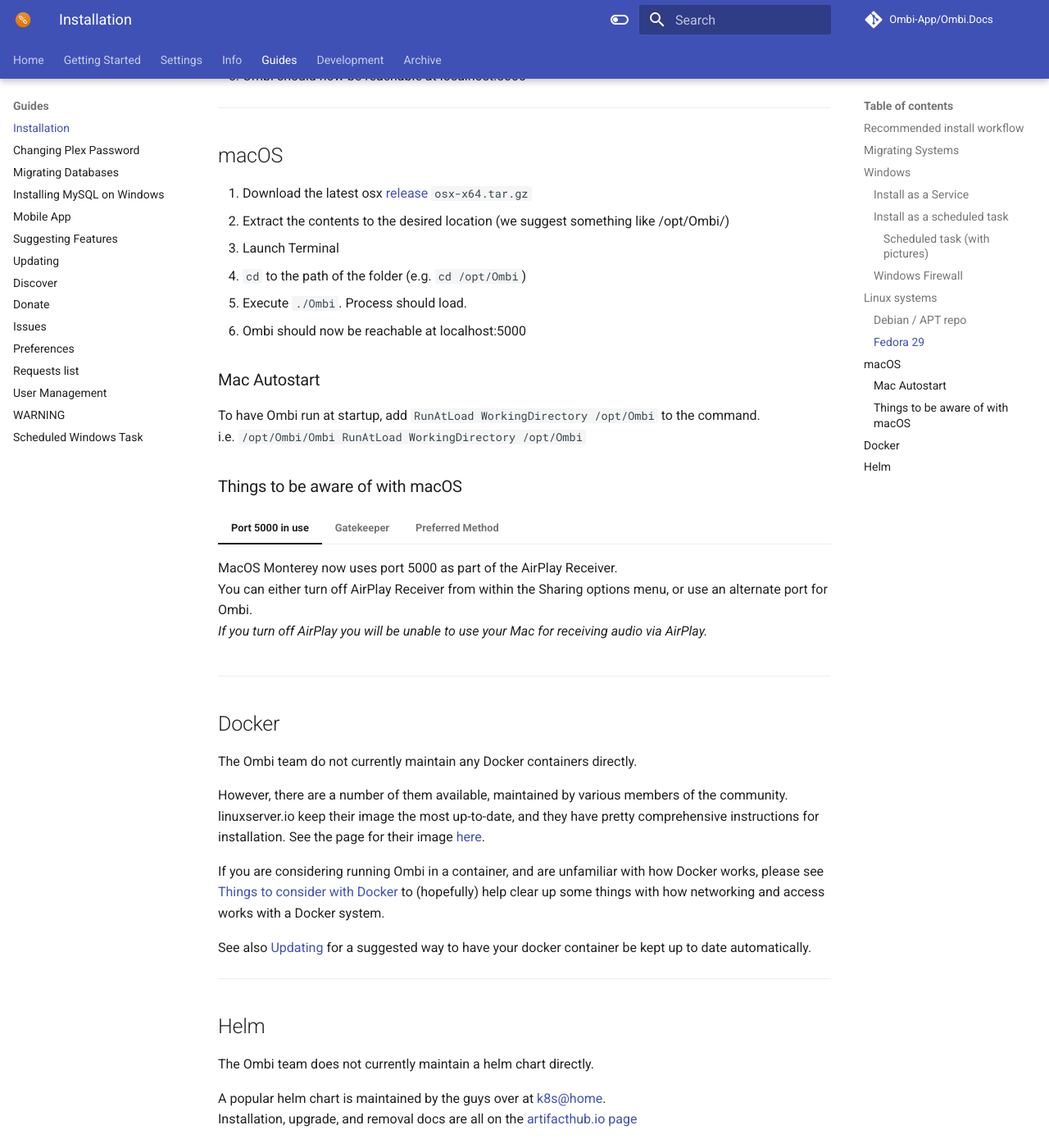
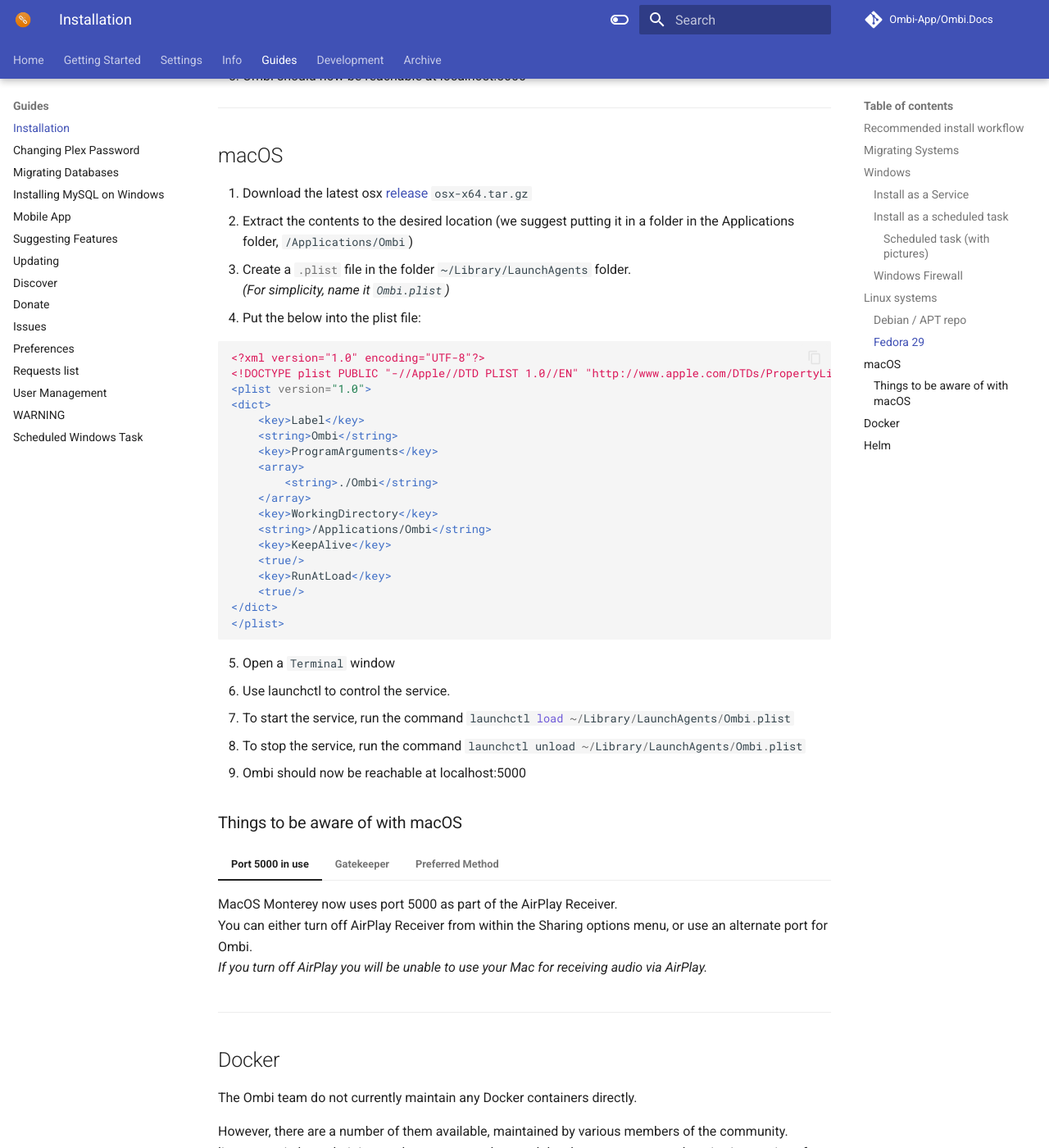
Before and after one commit to Ombi-app/Ombi.Docs, an MkDocs documentation site: the page built from docs/guides/installation.md, in a window 1280 px wide and 1400 px high, scrolled down 4771 px. Shown: the whole window at 82% size. Built offline with MkDocs 1.6.1 and Material for MkDocs 9.7.7, drawn with Linux system fonts in a browser that asks for light colours; comment, search, counter and statistics services are not loaded.

Commit message:
Adjust Mac guide to plist type

````diff
--- a/docs/guides/installation.md
+++ b/docs/guides/installation.md
@@ -45,14 +45,14 @@
     1. Download the latest `win10-xxx.zip` (x64 or x86 depends on your system) from [Ombi Releases](https://github.com/Ombi-app/Ombi/releases/latest)
     1. Right click the file > Properties > Unblock
     1. Extract the zip to your preferred directory.
-    __DO NOT__ place in the "Program Files" or "ProgramData" folders as the Ombi database will be locked.
+    **DO NOT** place in the "Program Files" or "ProgramData" folders as the Ombi database will be locked.
     1. Run Ombi.exe
 
 === "V4 (Develop)"
     1. Download the latest `win10-xxx.zip` (x64 or x86 depends on your system) from [Ombi Releases](https://github.com/Ombi-app/Ombi/releases)
     1. Right click the file > Properties > Unblock
     1. Extract the zip to your preferred directory.
-    __DO NOT__ place in the "Program Files" or "ProgramData" folders as the Ombi database will be locked.
+    **DO NOT** place in the "Program Files" or "ProgramData" folders as the Ombi database will be locked.
     1. Run Ombi.exe
 
 ### Install as a Service
@@ -163,7 +163,7 @@
     `sudo apt update && sudo apt install ombi`
 
 === "V4 (PackageCloud)"
-    _Note that this is for Ubuntu 20.xx onwards, and on the development branch, __and__ on the new repo._
+    _Note that this is for Ubuntu 20.xx onwards, and on the development branch, **and** on the new repo._
     1. Add the apt repository to the apt sources list:
     ```bash
     echo "deb [arch=amd64 signed-by=/usr/share/keyrings/ombi-archive-keyring.gpg] https://packagecloud.io/Ombi-app/Ombi/debian/ jessie main" | sudo tee /etc/apt/sources.list.d/ombi.list
@@ -175,7 +175,7 @@
     `sudo apt update && sudo apt install ombi`
 
 === "V4 Develop (PackageCloud)"
-    _Note that this is for Ubuntu 20.xx onwards, and on the development branch, __and__ on the new repo._
+    _Note that this is for Ubuntu 20.xx onwards, and on the development branch, **and** on the new repo._
     1. Add the apt repository to the apt sources list:
     ```bash
     echo "deb [arch=amd64 signed-by=/usr/share/keyrings/ombi-archive-keyring.gpg] https://packagecloud.io/Ombi-app/Ombi-Dev/debian/ jessie main" | sudo tee /etc/apt/sources.list.d/ombi.list
@@ -215,16 +215,37 @@
 ## macOS
 
 1. Download the latest osx [release](https://github.com/Ombi-app/Ombi/releases) `osx-x64.tar.gz`
-2. Extract the contents to the desired location (we suggest something like /opt/Ombi/)
-3. Launch Terminal
-4. `cd` to the path of the folder (e.g. `cd /opt/Ombi`)
-5. Execute `./Ombi`. Process should load.
-6. Ombi should now be reachable at localhost:5000
+2. Extract the contents to the desired location (we suggest putting it in a folder in the Applications folder, `/Applications/Ombi`)
+3. Create a `.plist` file in the folder `~/Library/LaunchAgents` folder.
+_(For simplicity, name it `Ombi.plist`)_
+4. Put the below into the plist file:
 
-### Mac Autostart
+```xml
+<?xml version="1.0" encoding="UTF-8"?>
+<!DOCTYPE plist PUBLIC "-//Apple//DTD PLIST 1.0//EN" "http://www.apple.com/DTDs/PropertyList-1.0.dtd">
+<plist version="1.0">
+<dict>
+    <key>Label</key>
+    <string>Ombi</string>
+    <key>ProgramArguments</key>
+    <array>
+        <string>./Ombi</string>
+    </array>
+    <key>WorkingDirectory</key>
+    <string>/Applications/Ombi</string>
+    <key>KeepAlive</key>
+    <true/>
+    <key>RunAtLoad</key>
+    <true/>
+</dict>
+</plist>
+```
 
-To have Ombi run at startup, add `RunAtLoad WorkingDirectory /opt/Ombi` to the command.
-i.e.  `/opt/Ombi/Ombi RunAtLoad WorkingDirectory /opt/Ombi`
+5. Open a `Terminal` window
+6. Use launchctl to control the service.
+   1. To start the service, run the command `launchctl load ~/Library/LaunchAgents/Ombi.plist`
+   2. To stop the service, run the command `launchctl unload ~/Library/LaunchAgents/Ombi.plist`
+7. Ombi should now be reachable at localhost:5000
 
 ### Things to be aware of with macOS
 
@@ -233,13 +254,13 @@
     You can either turn off AirPlay Receiver from within the Sharing options menu, or use an alternate port for Ombi.
     _If you turn off AirPlay you will be unable to use your Mac for receiving audio via AirPlay._
 === "Gatekeeper"
-    __*As of macOS Catalina, Apple has strengthened Gatekeeper considerably.*__
+    **_As of macOS Catalina, Apple has strengthened Gatekeeper considerably._**
     As a result, allowing apps from 'unverified' sources is now a hidden option.
     While you could outright disable Gatekeeper and allow all unverified apps to run without prompt, that is a significant hole to punch in your security for one application to work.
     Instead, we recommend turning it off for the folder you have Ombi in specifically.
     To do this, in Terminal, run
     `echo yourpassword | sudo -S xattr -r -d com.apple.quarantine /your/path/to/Ombi`
-    (substituting your password and your path to Ombi).
+    (substituting your password and your path to Ombi). The example would put this path as /Applications/Ombi/Ombi
 === "Preferred Method"
     **_Our preferred deployment method for macOS is still as a Docker container, as it does not impact security on the host OS in the same way._**
 
````
Also changed, not shown: other parts of docs/guides/installation.md (+1 -1 lines).
